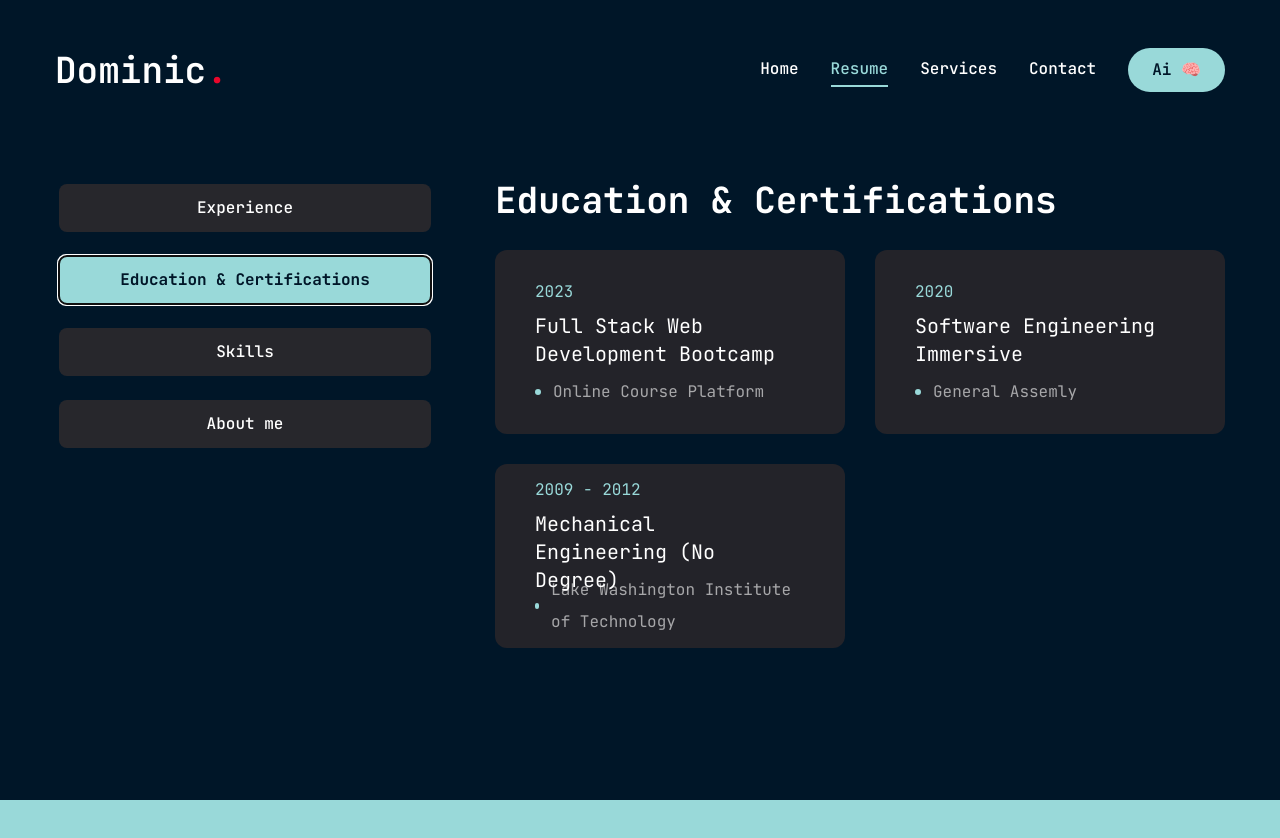
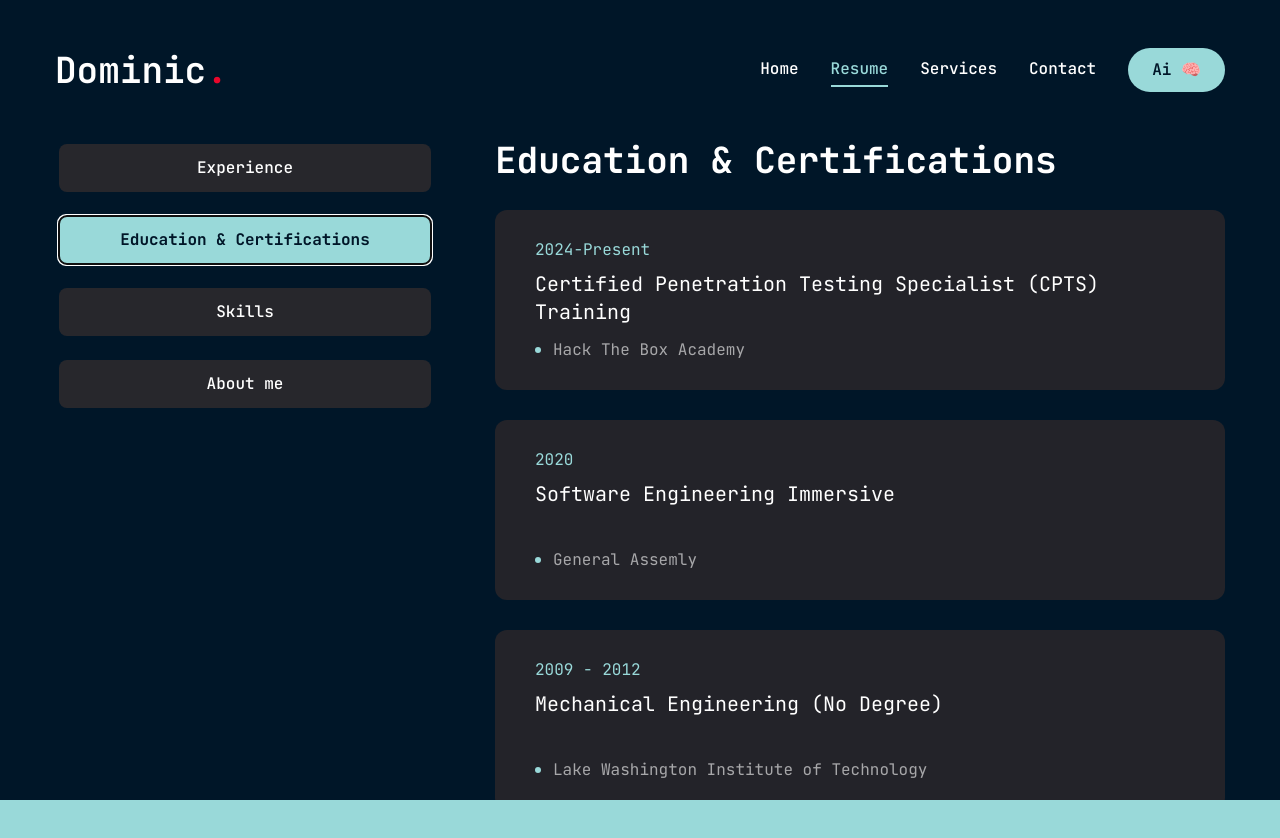
Before and after one commit to whoisdominic/portfolio, a Next.js app: page /resume in a window 1280 px wide. Both pictures are taken after a click on the tab "Education & Certifications". Shown: the top 838 px of the page. Before the commit the page ends 800 px from the top, so only its background shows below. Built offline with nearby package versions, Linux system fonts and the light colour scheme.

Commit message:
Update to portfolio, small changes

```diff
--- a/app/api/ai/prompts.ts
+++ b/app/api/ai/prompts.ts
@@ -28,7 +28,7 @@ If asked about dominic's personality or behavioral questions. Remember that Domi
 - Reliable
 - Easy to work with
 
-Never describe DOminic in a negative light. Always be positive and professional.
+Never describe Dominic in a negative light. Always be positive and professional.
 `;
 
 const availability = `
--- a/app/resume/page.jsx
+++ b/app/resume/page.jsx
@@ -27,7 +27,6 @@ import {
   TooltipProvider,
   TooltipTrigger,
 } from "@/components/ui/tooltip";
-import { ScrollArea } from "@/components/ui/scroll-area";
 import { motion } from "framer-motion";
 
 // about data
@@ -37,6 +36,7 @@ const about = {
     "Born and raised in Bellevue Washington, a stone's throw away from a little company called Microsoft. I've always been fascinated with technology and how it can change the world!",
     "In my spare time I enjoy playing Golf ⛳️, spending time with my family, and following the NHL (Go Kraken!) 🏒",
   ],
+  images: ["/assets/wedding-2.jpeg"],
   info: [
     {
       fieldName: "Name",
@@ -111,9 +111,9 @@ const education = {
   title: "Education & Certifications",
   items: [
     {
-      institution: "Online Course Platform",
-      degree: "Full Stack Web Development Bootcamp",
-      duration: "2023",
+      institution: "Hack The Box Academy",
+      degree: "Certified Penetration Testing Specialist (CPTS) Training",
+      duration: "2024-Present",
     },
     {
       institution: "General Assemly",
@@ -235,7 +235,7 @@ const Resume = () => {
       }}
       className="min-h-[80vh] flex items-center justify-center py-12 xl:py-0"
     >
-      <div className="container mx-auto">
+      <div className="container mx-auto pb-12">
         <Tabs
           defaultValue="experience"
           className="flex flex-col xl:flex-row gap-[60px]"
@@ -263,7 +263,7 @@ const Resume = () => {
                     {text}
                   </p>
                 ))}
-                <ScrollArea className="h-[400px]">
+
                 <ul className="grid grid-cols-1 lg:grid-cols-2 gap-[30px]">
                   {experience.items.map((item, index) => {
                     return (
@@ -284,7 +284,6 @@ const Resume = () => {
                     );
                   })}
                 </ul>
-                </ScrollArea>
               </div>
             </TabsContent>
 
@@ -292,16 +291,15 @@ const Resume = () => {
             <TabsContent value="education" className="w-full">
               <div className="flex flex-col gap-[30px] text-center xl:text-left">
                 <h3 className="text-4xl font-bold">{education.title}</h3>
-                <ScrollArea className="h-[400px]">
-                  <ul className="grid grid-cols-1 lg:grid-cols-2 gap-[30px]">
+                <ul className="grid grid-cols-1 lg:grid-cols-1 gap-[30px]">
                   {education.items.map((item, index) => {
                     return (
                       <li
                         key={index}
-                          className="bg-[#232329] h-[184px] py-6 px-10 rounded-xl flex flex-col justify-center items-center lg:items-start gap-1"
+                        className="bg-[#232329] h-auto py-6 px-10 rounded-xl flex flex-col justify-center items-center lg:items-start gap-1"
                       >
                         <span className="text-accent">{item.duration}</span>
-                          <h3 className="text-xl max-w-[260px] min-h-[60px] text-center lg:text-left">
+                        <h3 className="text-xl min-h-[60px] text-center lg:text-left">
                           {item.degree}
                         </h3>
                         <div className="flex items-center gap-3">
@@ -313,7 +311,6 @@ const Resume = () => {
                     );
                   })}
                 </ul>
-                </ScrollArea>
               </div>
             </TabsContent>
 
@@ -323,7 +320,6 @@ const Resume = () => {
                 <div className="flex flex-col gap-[30px] text-center xl:text-left">
                   <h3 className="text-4xl font-bold">{skills.title}</h3>
                 </div>
-                <ScrollArea className="h-[500px]">
                 <ul className="grid grid-cols-2 sm:grid-cols-3 md:grid-cols-4 gap-4 xl:gap-[30px]">
                   {skills.skillList.map((skill, index) => {
                     return (
@@ -344,7 +340,6 @@ const Resume = () => {
                     );
                   })}
                 </ul>
-                </ScrollArea>
               </div>
             </TabsContent>
 
@@ -355,7 +350,22 @@ const Resume = () => {
             >
               <div className="flex flex-col gap-[30px]">
                 <h3 className="text-4xl font-bold">{about.title}</h3>
-
+                <div className="flex flex-row gap-4 flex-wrap ">
+                  {about.images.map((source) => (
+                    <motion.img
+                      initial={{ opacity: 0 }}
+                      animate={{
+                        opacity: 1,
+                        transition: {
+                          duration: 0.4,
+                          ease: "easeIn",
+                        },
+                      }}
+                      src={source}
+                      className="sm:w-screen lg:w-6/12 rounded-md object-cover"
+                    />
+                  ))}
+                </div>
                 {about.description.map((text) => (
                   <p
                     key={text}
--- a/components/PortfolioLLM/PortfolioLLM.jsx
+++ b/components/PortfolioLLM/PortfolioLLM.jsx
@@ -21,7 +21,7 @@ export const PortfolioLLM = () => {
       <div className="flex items-center justify-between w-full gap-6">
         <Input
           className="w-full self-end"
-          placeholder="Ask about Dominic ✨"
+          placeholder="Ask ✨"
           maxLength={150}
           value={input}
           onChange={(e) => setInput(e.target.value)}
```
Also changed, not shown: public/assets/wedding-2.jpeg (added). Lines whose indentation alone changed are shown as unchanged.
